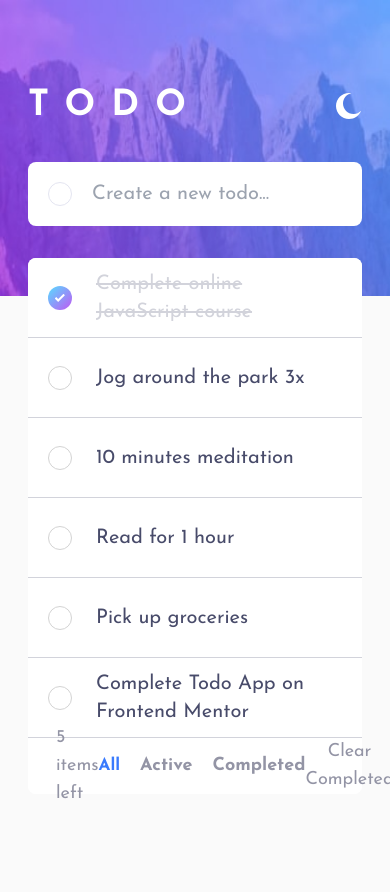
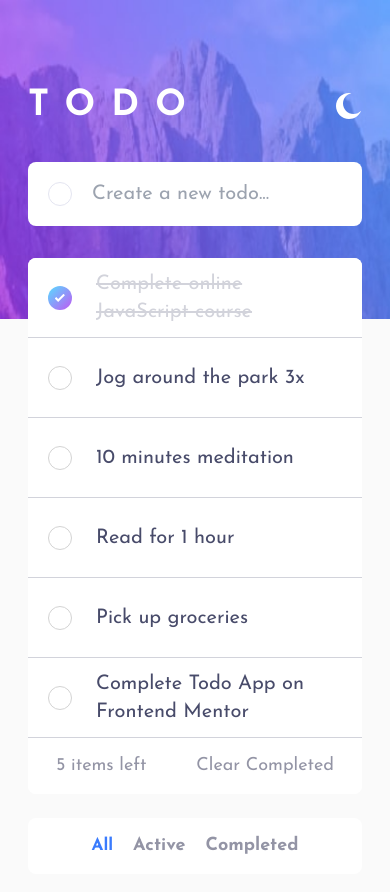
Before and after one commit to nayera540/todo-app-main, a React (Vite) app in the folder todo/: page / in a window 390 px wide. Shown: the top 892 px of the page. Before the commit the page ends 846 px from the top, so only its background shows below. Built offline with nearby package versions, Linux system fonts and the light colour scheme.

Commit message:
Update navigation responsivness

```diff
--- a/todo/package.json
+++ b/todo/package.json
@@ -14,7 +14,8 @@
     "react-beautiful-dnd": "^13.1.1",
     "react-dnd": "^16.0.1",
     "react-dnd-html5-backend": "^16.0.1",
-    "react-dom": "^18.3.1"
+    "react-dom": "^18.3.1",
+    "react-responsive": "^10.0.0"
   },
   "devDependencies": {
     "@eslint/js": "^9.11.1",
--- a/todo/src/App.jsx
+++ b/todo/src/App.jsx
@@ -126,12 +126,12 @@ function App() {
     }, [todos])
 
     return (
-        <div className="max-w-[700px] w-full mx-auto mt-[70px] md:px-0 px-3 transition-colors duration-1000">
+        <div className="max-w-[700px] pb-16 w-full mx-auto mt-[70px] md:px-0 px-3 transition-colors duration-1000">
             <div className="flex flex-row justify-between transition-colors duration-1000">
                 <h1 className="text-white font-black uppercase tracking-[.45em] text-4xl">
                     todo
                 </h1>
-                <button onClick={handleThemeToggle}>
+                <button onClick={handleThemeToggle} className="hover:rotate-180 duration-500">
                     {theme === "dark" ? (
                         <svg xmlns="http://www.w3.org/2000/svg" width="26" height="26">
                             <path
--- a/todo/src/components/todoList/TodoList.jsx
+++ b/todo/src/components/todoList/TodoList.jsx
@@ -81,7 +81,7 @@ function TodoList({ todos, dispatch, active, completed }) {
                             setEditTaskId={setEditTaskId}
                         />
                     ))}
-                <div className="filter-tasks w-full dark:bg-Very-Dark-Desaturated-Blue-Dark transition-colors duration-150 bg-white h-14 flex flex-row items-center justify-between rounded-b-lg px-7">
+                <div className="filter-tasks w-full relative dark:bg-Very-Dark-Desaturated-Blue-Dark transition-colors duration-150 bg-white h-14 flex flex-row items-center justify-between rounded-b-lg px-7">
                     <p className="text-Dark-Blue-Grayish-Blue">{itemsLeft} items left</p>
                     <div className="navigate flex gap-5">
                         <button
--- a/todo/src/components/todoList/todoList.css
+++ b/todo/src/components/todoList/todoList.css
@@ -6,4 +6,10 @@
     .navigate button{
         @apply hover:text-Very-Dark-Blue-Dark duration-150 dark:hover:text-Light-Grayish-Blue-(hover)-Dark;
     }
+
+    @media(max-width: 768px){
+        .navigate{
+            @apply absolute left-0 top-20 w-full bg-white flex items-center dark:bg-Very-Dark-Desaturated-Blue-Dark mb-10 justify-center h-14 rounded-lg flex-wrap gap-5;
+        }
+    }
 }
```
Also changed, not shown: 1 other file (tests, documents, lock files or other folders).
